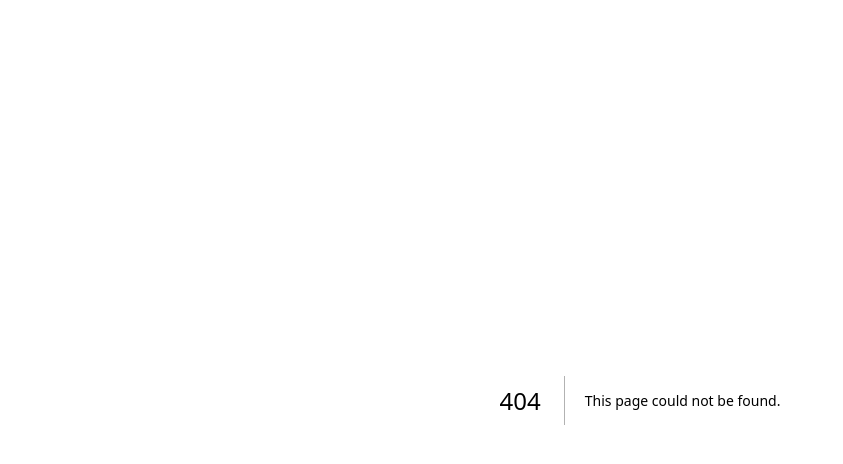
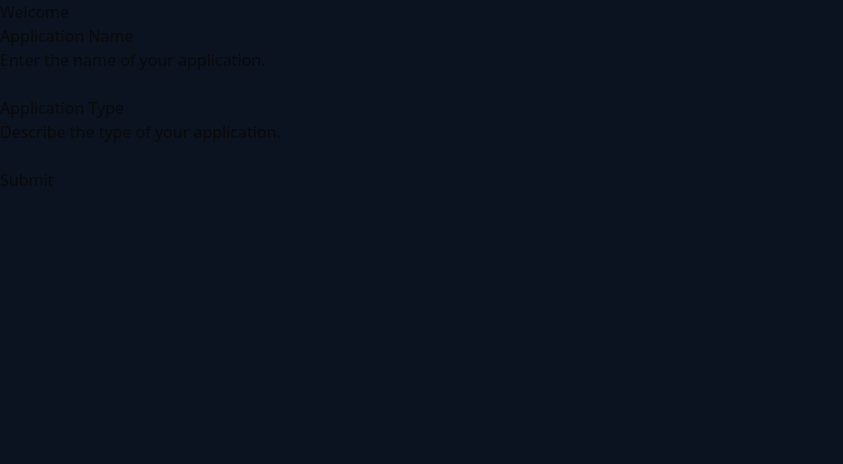
Before and after one commit to SoyTiyi/slotify-app, a Next.js app: page /onboarding in a window 1280 px wide. Before the commit this address had no page. Shown: the top 464 px of the page, without its empty margins (0-843 px from the left). Built offline with nearby package versions, Linux system fonts and the light colour scheme; no server answers.

Commit message:
add onboarding is previus step to claim information and save it on the token when we request it

```diff
--- /dev/null
+++ b/app/onboarding/_actions.ts
@@ -0,0 +1,26 @@
+'use server'
+
+import { auth, clerkClient } from '@clerk/nextjs/server'
+
+export const completeOnboarding = async (formData: FormData) => {
+  const { isAuthenticated, userId } = await auth()
+
+  if (!isAuthenticated) {
+    return { message: 'No Logged In User' }
+  }
+
+  const client = await clerkClient()
+
+  try {
+    const res = await client.users.updateUser(userId, {
+      publicMetadata: {
+        onboardingComplete: true,
+        applicationName: formData.get('applicationName'),
+        applicationType: formData.get('applicationType'),
+      },
+    })
+    return { message: res.publicMetadata }
+  } catch (err) {
+    return { error: 'There was an error updating the user metadata.' }
+  }
+}
--- /dev/null
+++ b/app/onboarding/page.tsx
@@ -0,0 +1,44 @@
+'use client'
+
+import * as React from 'react'
+import { useUser } from '@clerk/nextjs'
+import { useRouter } from 'next/navigation'
+import { completeOnboarding } from './_actions'
+
+export default function OnboardingComponent() {
+  const [error, setError] = React.useState('')
+  const { user } = useUser()
+  const router = useRouter()
+
+  const handleSubmit = async (formData: FormData) => {
+    const res = await completeOnboarding(formData)
+    if (res?.message) {
+      // Forces a token refresh and refreshes the `User` object
+      await user?.reload()
+      router.push('/')
+    }
+    if (res?.error) {
+      setError(res?.error)
+    }
+  }
+  return (
+    <div>
+      <h1>Welcome</h1>
+      <form action={handleSubmit}>
+        <div>
+          <label>Application Name</label>
+          <p>Enter the name of your application.</p>
+          <input type="text" name="applicationName" required />
+        </div>
+
+        <div>
+          <label>Application Type</label>
+          <p>Describe the type of your application.</p>
+          <input type="text" name="applicationType" required />
+        </div>
+        {error && <p className="text-red-600">Error: {error}</p>}
+        <button type="submit">Submit</button>
+      </form>
+    </div>
+  )
+}
```
